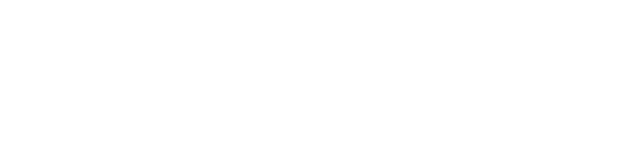
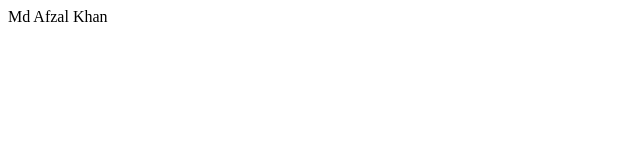
Before and after one commit to afzalkhan17/My-work, a website: page index.html in a window 1280 px wide. Shown: the whole page, without its empty margins (0-640 px from the left). Drawn offline with Linux system fonts and the light colour scheme.

Commit message:
Update index.html

```diff
--- a/index.html
+++ b/index.html
@@ -7,6 +7,6 @@
     <title>My-Work</title>
 </head>
 <body>
-
+Md Afzal Khan
 </body>
 </html>
```
